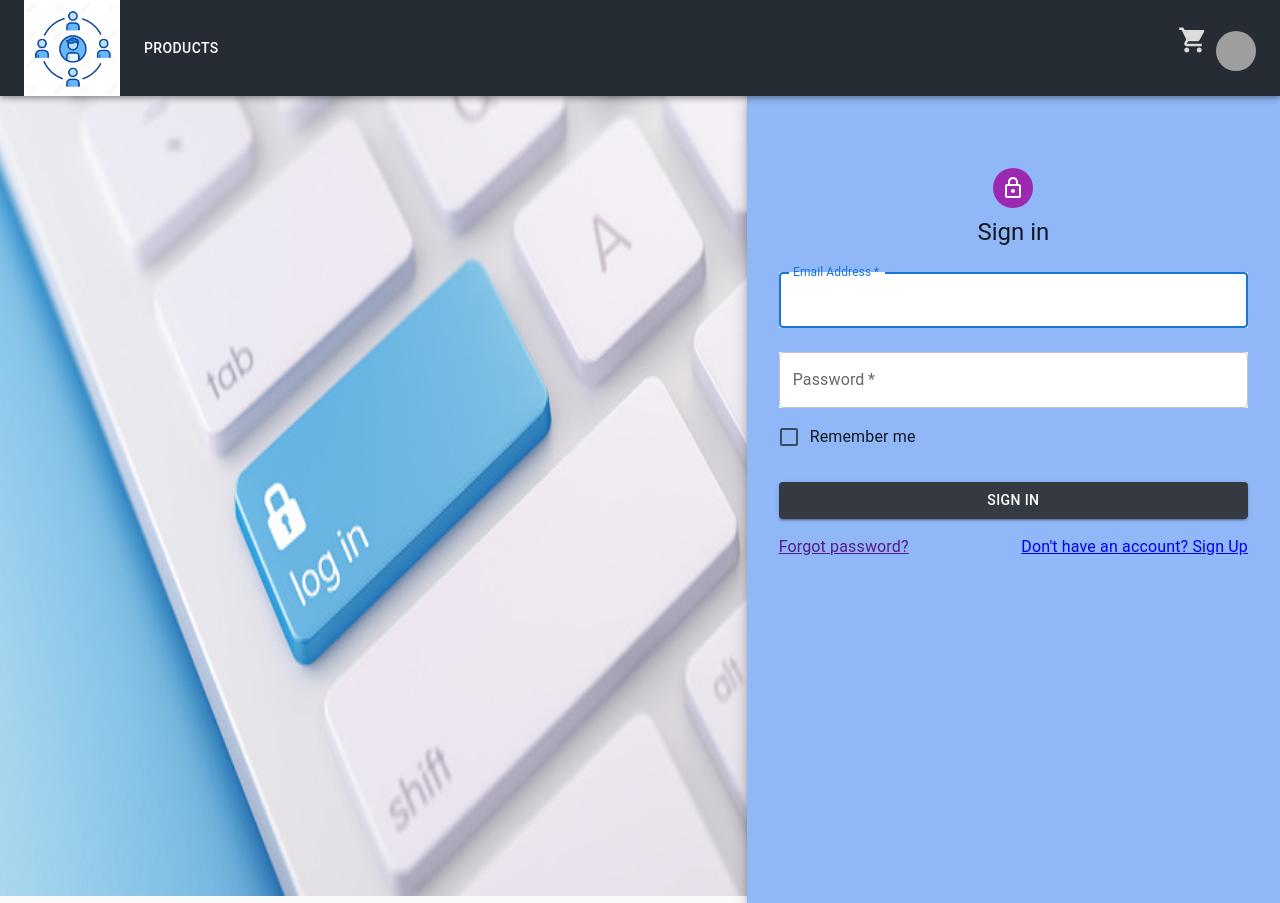
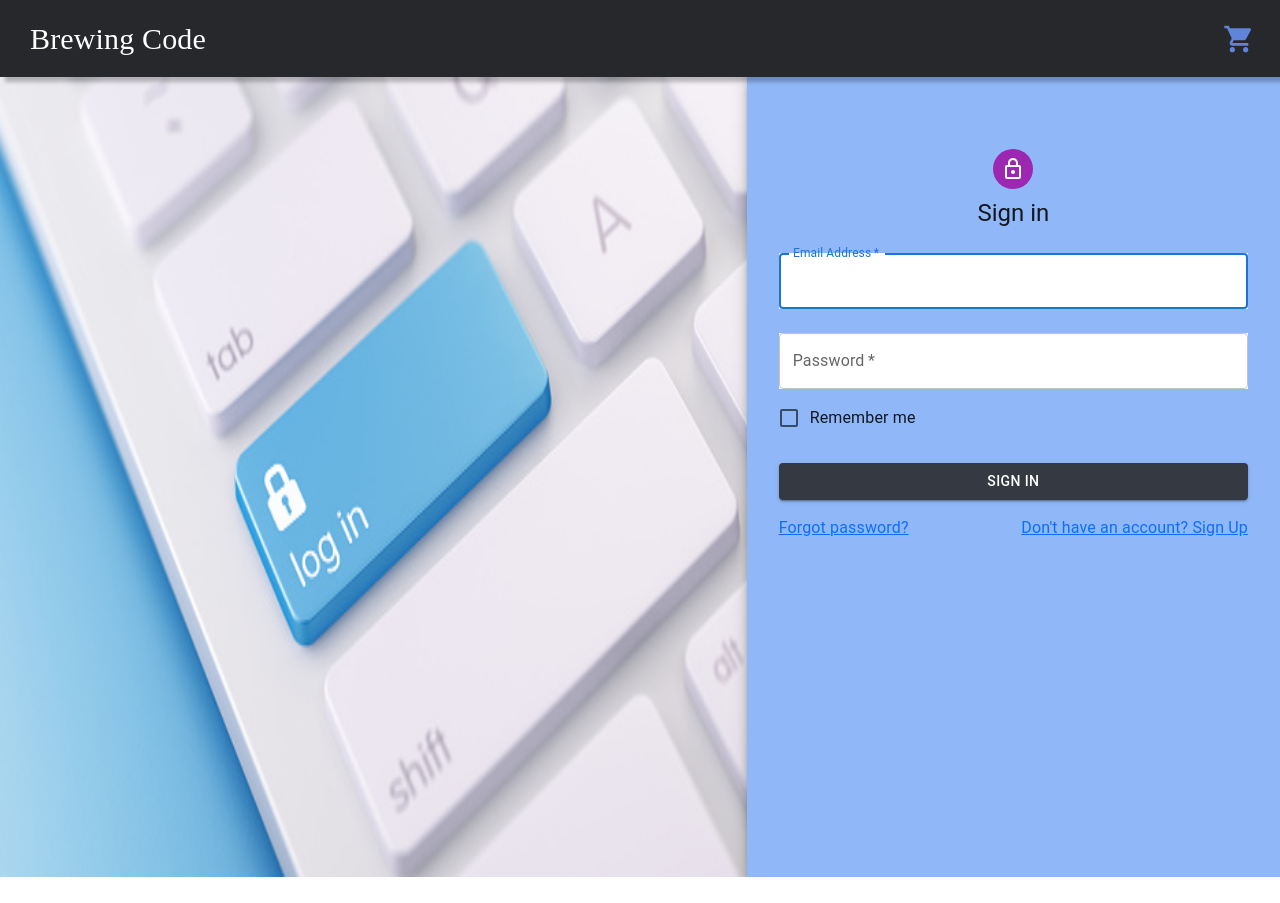
Before and after one commit to tush1308/BrewingCode, a React (Create React App) app: page / in a window 1280 px wide. After the commit the page ends 877 px from the top, so only its background shows below. Built offline with nearby package versions, Linux system fonts and the light colour scheme; grey boxes are pictures that could not be loaded.

Commit message:
working on logout, navbar modified, request item done

```diff
--- a/package.json
+++ b/package.json
@@ -14,11 +14,14 @@
     "cors": "^2.8.5",
     "react": "^17.0.2",
     "react-bootstrap": "^2.0.3",
+    "react-carousel-slider": "^2.0.13",
     "react-dom": "^17.0.2",
     "react-lazy-load": "^3.1.13",
     "react-redux": "^7.2.6",
     "react-router-dom": "^5.3.0",
     "react-scripts": "4.0.3",
+    "react-slick": "^0.28.1",
+    "slick-carousel": "^1.8.1",
     "web-vitals": "^1.1.2"
   },
   "scripts": {
--- a/src/App.js
+++ b/src/App.js
@@ -1,10 +1,10 @@
 import './App.css';
 import Login from '../src/pages/auth/Login';
 import SignUp from './pages/auth/SignUp';
-import Cart from './pages/Cart/Cart';
+
 import Items from './components/Items/Items';
 import ItemDetails from './components/ItemDetails/ItemDetails';
-import Home from './pages/Home/Home'
+
 
 import {
   BrowserRouter as Router,
@@ -22,10 +22,10 @@ function App() {
     <Switch>
       <Route exact path="/"><Login/></Route>
       <Route exact path="/SignUp"><SignUp/></Route>
-      <Route exact path="/Cart"><Cart/></Route>
+
 
       <Route exact path="/Items"><Items/></Route>
-      <Route exact path="/Home/Items/:item_id" render={(props)=>{
+      <Route exact path="/Items/:item_id" render={(props)=>{
         return( <ItemDetails {...props} /> )
       }}/>
       </Switch>
--- a/src/components/ItemDetails/ItemDetails.js
+++ b/src/components/ItemDetails/ItemDetails.js
@@ -54,6 +54,7 @@ export default function ItemDetails(props)
     event.preventDefault();
     console.log(quantity);
     console.log(orderItem);
+
     createOrder();
   };
 
@@ -61,13 +62,15 @@ export default function ItemDetails(props)
     console.log("order");
     try {
       let token = localStorage.getItem("itemName");
+      let userId = localStorage.getItem("userId");
       let result = await fetch(
         "https://rats-hackathon.herokuapp.com/main/ordered_item/",
         {
           method: "POST",
           body: JSON.stringify({
             "quantity": quantity,
-            "order_item": Number(orderItem),
+            "cart_item": Number(orderItem),
+            "created_by": Number(userId)
           }),
           headers: {
             "Content-Type": "application/json",
--- /dev/null
+++ b/src/components/ItemType/ItemType.css
@@ -0,0 +1,26 @@
+.container{
+    margin-top: 25px;
+    margin-bottom: 20px;
+}
+.slick-prev:before, .slick-next:before {
+    color: black !important;
+}
+.item-category{
+    color:  #353941 !important;
+    align-items: center;
+}
+.item-container
+{
+  border-radius: 50px !important;
+  position: relative;
+  z-index: 2;
+  background-color: white;
+}
+.card-container
+{
+  margin: 5px;
+  border-radius: 60px !important;
+  background-color: #5F85DB !important;
+  height: 75px !important;
+  padding: 4px;
+}
--- a/src/components/Items/Items.js
+++ b/src/components/Items/Items.js
@@ -11,7 +11,7 @@ import {
 } from "@mui/material";
 import { Link } from "react-router-dom";
 import "./Items.css";
-import { BLUE2, BLACK } from "../../styles/colours";
+import ItemType from "../ItemType/ItemType";
 import LazyLoad from "react-lazy-load";
 
 const Loading = () => (
@@ -54,6 +54,7 @@ useEffect(() => {
   }, []);
   return (
     <>
+    <ItemType/>
         <Box ml={5} mr={5} pl={5} pr={5 } mt={2} pt={2} mb={1} pb={1}>
         <Grid
           container
@@ -68,7 +69,7 @@ useEffect(() => {
 
               <Grid item xs={12} sm={6} md={4} lg={3} key={card.item_id}>
                 <LazyLoad placeholder={<Loading/>}>
-                <Link className="link" to={{ pathname: "/Home/Items/" + card.item_id}}>
+                <Link className="link" to={{ pathname: "/Items/" + card.item_id}}>
 
                   <CardActionArea>
 
--- /dev/null
+++ b/src/pages/Navbar/Navbar.css
@@ -0,0 +1,46 @@
+.navbar{
+    background: #26282B;
+    box-shadow: 5px 5px 4px rgba(0, 0, 0, 0.25);
+    display:flex;
+     align-items: center;
+     justify-content: space-between;
+     padding-top: 0rem !important;
+     padding-bottom: 0rem !important;
+     top: 0;
+     z-index: 100;
+}
+.navbar-left{
+    display:flex;
+    align-items: center;
+    margin-left: 30px;
+}
+.brand-name{
+    font-family: Quintessential;
+font-style: normal;
+font-weight: normal;
+font-size: 30px;
+line-height: 77px;
+color: white;
+}
+.navbar-right{
+    display:flex;
+    align-items: right;
+    margin-right: 10px;
+    font-family: Poppins !important;
+    font-style: normal;
+    font-weight: normal;
+    font-size: 25px;
+    line-height: 37px;
+    /* margin-top: 0px !important;
+    padding-top: 0px !important; */
+    color: #5F85DB !important;
+}
+.navbar-right-element{
+    margin-right: 25px;
+    text-decoration: #5F85DB !important;
+}
+.icon{
+    margin-left: 30px !important;
+    margin-right: 15px;
+    font-size: xx-large !important;
+ }
--- a/src/pages/Navbar/Navbar.js
+++ b/src/pages/Navbar/Navbar.js
@@ -1,149 +1,67 @@
 import * as React from "react";
-import AppBar from "@mui/material/AppBar";
-import Box from "@mui/material/Box";
-import Toolbar from "@mui/material/Toolbar";
-import IconButton from "@mui/material/IconButton";
-import Typography from "@mui/material/Typography";
-import Menu from "@mui/material/Menu";
-import MenuIcon from "@mui/icons-material/Menu";
-import Container from "@mui/material/Container";
-import Avatar from "@mui/material/Avatar";
-import Button from "@mui/material/Button";
-import Tooltip from "@mui/material/Tooltip";
-import MenuItem from "@mui/material/MenuItem";
-import logo from "../../assets/logo.webp";
-import ShoppingCartIcon from "@mui/icons-material/ShoppingCart";
+import { ShoppingCart } from "@mui/icons-material";
+import { Nav, NavDropdown } from 'react-bootstrap'
+import './Navbar.css';
+import {useHistory} from 'react-router-dom';
+// import AppBar from "@mui/material/AppBar";
+// import Box from "@mui/material/Box";
+// import Toolbar from "@mui/material/Toolbar";
+// import IconButton from "@mui/material/IconButton";
+// import Typography from "@mui/material/Typography";
+// import Menu from "@mui/material/Menu";
+// import MenuIcon from "@mui/icons-material/Menu";
+// import Container from "@mui/material/Container";
+// import Avatar from "@mui/material/Avatar";
+// import Button from "@mui/material/Button";
+// import Tooltip from "@mui/material/Tooltip";
+// import MenuItem from "@mui/material/MenuItem";
+// import logo from "../../assets/logo.webp";
+// import ShoppingCartIcon from "@mui/icons-material/ShoppingCart";
 
-const pages = ["Products"];
-const settings = ["Profile", "Logout"];
+// const pages = ["Brewing Code"];
+// const settings = ["Logout"];
 
-const Navbar = () => {
-  const [anchorElNav, setAnchorElNav] = React.useState(null);
-  const [anchorElUser, setAnchorElUser] = React.useState(null);
+export default function Navbar() {
+  // const [anchorElNav, setAnchorElNav] = React.useState(null);
+  // const [anchorElUser, setAnchorElUser] = React.useState(null);
 
-  const handleOpenNavMenu = (event) => {
-    setAnchorElNav(event.currentTarget);
-  };
-  const handleOpenUserMenu = (event) => {
-    setAnchorElUser(event.currentTarget);
-  };
+  // const handleOpenNavMenu = (event) => {
+  //   setAnchorElNav(event.currentTarget);
+  // };
+  // const handleOpenUserMenu = (event) => {
+  //   setAnchorElUser(event.currentTarget);
+  // };
 
-  const handleCloseNavMenu = () => {
-    setAnchorElNav(null);
-  };
+  // const handleCloseNavMenu = () => {
+  //   setAnchorElNav(null);
+  // };
 
-  const handleCloseUserMenu = () => {
-    setAnchorElUser(null);
-  };
+  // const handleCloseUserMenu = () => {
+  //   setAnchorElUser(null);
+  // };
+  const history= useHistory();
+  const logout = ()=>
+  {
+     localStorage.clear();
+     history.push('/')
+  }
+  let name = localStorage.getItem('userName')
+  return (
+    <div className="navbar">
+    <div className="navbar-left">
+        <div className="brand-name">Brewing Code</div>
+    </div>
+    <div className="navbar-right">
+    <ShoppingCart className="icon"/>
+    {localStorage.getItem('userName')?
+    <Nav className="navbar-right-element" >
+      <NavDropdown title={name}>
+        <NavDropdown.Item onClick={logout}>Logout</NavDropdown.Item>
+      </NavDropdown>
+    </Nav>
+    :null}
+    </div>
 
-  return (
-    <AppBar style={{
-        backgroundColor: "#252C33",
-        color: "#dbdbdb",
-      }} position="sticky" >
-      <Container maxWidth="xl">
-        <Toolbar disableGutters>
-          <Typography
-            variant="h6"
-            noWrap
-            component="div"
-            sx={{ mr: 2, display: { xs: "none", md: "flex" } }}
-          >
-            <img
-              src={logo}
-              style={{ width: "100%", height: "12vh" }}
-              alt="logo"
-            />
-          </Typography>
-
-          <Box sx={{ flexGrow: 1, display: { xs: "flex", md: "none" } }}>
-            <IconButton
-              size="large"
-              aria-label="account of current user"
-              aria-controls="menu-appbar"
-              aria-haspopup="true"
-              onClick={handleOpenNavMenu}
-              color="inherit"
-            >
-              <MenuIcon />
-            </IconButton>
-            <Menu
-              id="menu-appbar"
-              anchorEl={anchorElNav}
-              anchorOrigin={{
-                vertical: "bottom",
-                horizontal: "left",
-              }}
-              keepMounted
-              transformOrigin={{
-                vertical: "top",
-                horizontal: "left",
-              }}
-              open={Boolean(anchorElNav)}
-              onClose={handleCloseNavMenu}
-              sx={{
-                display: { xs: "block", md: "none" },
-              }}
-            >
-              {pages.map((page) => (
-                <MenuItem key={page} onClick={handleCloseNavMenu}>
-                  <Typography textAlign="center">{page}</Typography>
-                </MenuItem>
-              ))}
-            </Menu>
-          </Box>
-          <Typography
-            variant="h6"
-            noWrap
-            component="div"
-            sx={{ flexGrow: 1, display: { xs: "flex", md: "none" } }}
-          >
-            LOGO
-          </Typography>
-          <Box sx={{ flexGrow: 1, display: { xs: "none", md: "flex" } }}>
-            {pages.map((page) => (
-              <Button
-                key={page}
-                onClick={handleCloseNavMenu}
-                sx={{ my: 2, color: "white", display: "block" }}
-              >
-                {page}
-              </Button>
-            ))}
-          </Box>
-          <Box sx={{ flexGrow: 0 }}>
-            <ShoppingCartIcon sx={{ fontSize: 30, p: 0, marginRight:1 }} />
-            <Tooltip title="Open settings">
-              <IconButton onClick={handleOpenUserMenu} sx={{ p: 0 }}>
-                <Avatar alt="Remy Sharp" src="/static/images/avatar/2.jpg" />
-              </IconButton>
-            </Tooltip>
-            <Menu
-              sx={{ mt: "45px" }}
-              id="menu-appbar"
-              anchorEl={anchorElUser}
-              anchorOrigin={{
-                vertical: "top",
-                horizontal: "right",
-              }}
-              keepMounted
-              transformOrigin={{
-                vertical: "top",
-                horizontal: "right",
-              }}
-              open={Boolean(anchorElUser)}
-              onClose={handleCloseUserMenu}
-            >
-              {settings.map((setting) => (
-                <MenuItem key={setting} onClick={handleCloseNavMenu}>
-                  <Typography textAlign="center">{setting}</Typography>
-                </MenuItem>
-              ))}
-            </Menu>
-          </Box>
-        </Toolbar>
-      </Container>
-    </AppBar>
+    </div>
   );
 };
-export default Navbar;
--- a/src/pages/auth/SignUp.js
+++ b/src/pages/auth/SignUp.js
@@ -23,8 +23,6 @@ export default function SignUp(props) {
   const [bName, setBName] = useState("");
   const [bLocation, setBLocation] = useState("");
   const [isLoading, setLoading] = useState(true);
-
-
 
   const handleSubmit = (event) => {
     event.preventDefault();
```
Also changed, not shown: src/components/ItemType/ItemType.js (added, +113 -0 lines), src/pages/auth/Login.js (+16 -1 lines), 1 other file (tests, documents, lock files or other folders).
